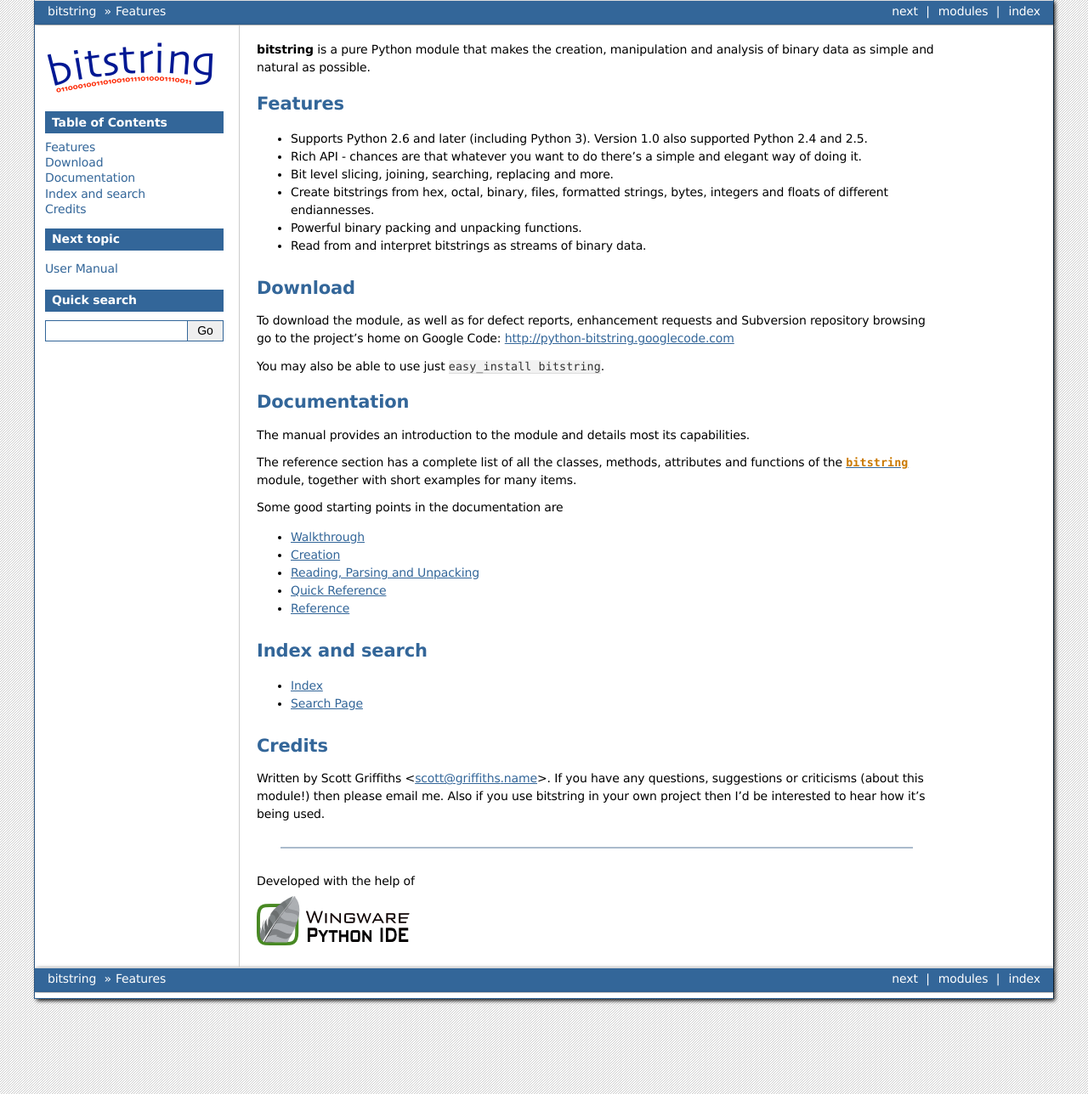
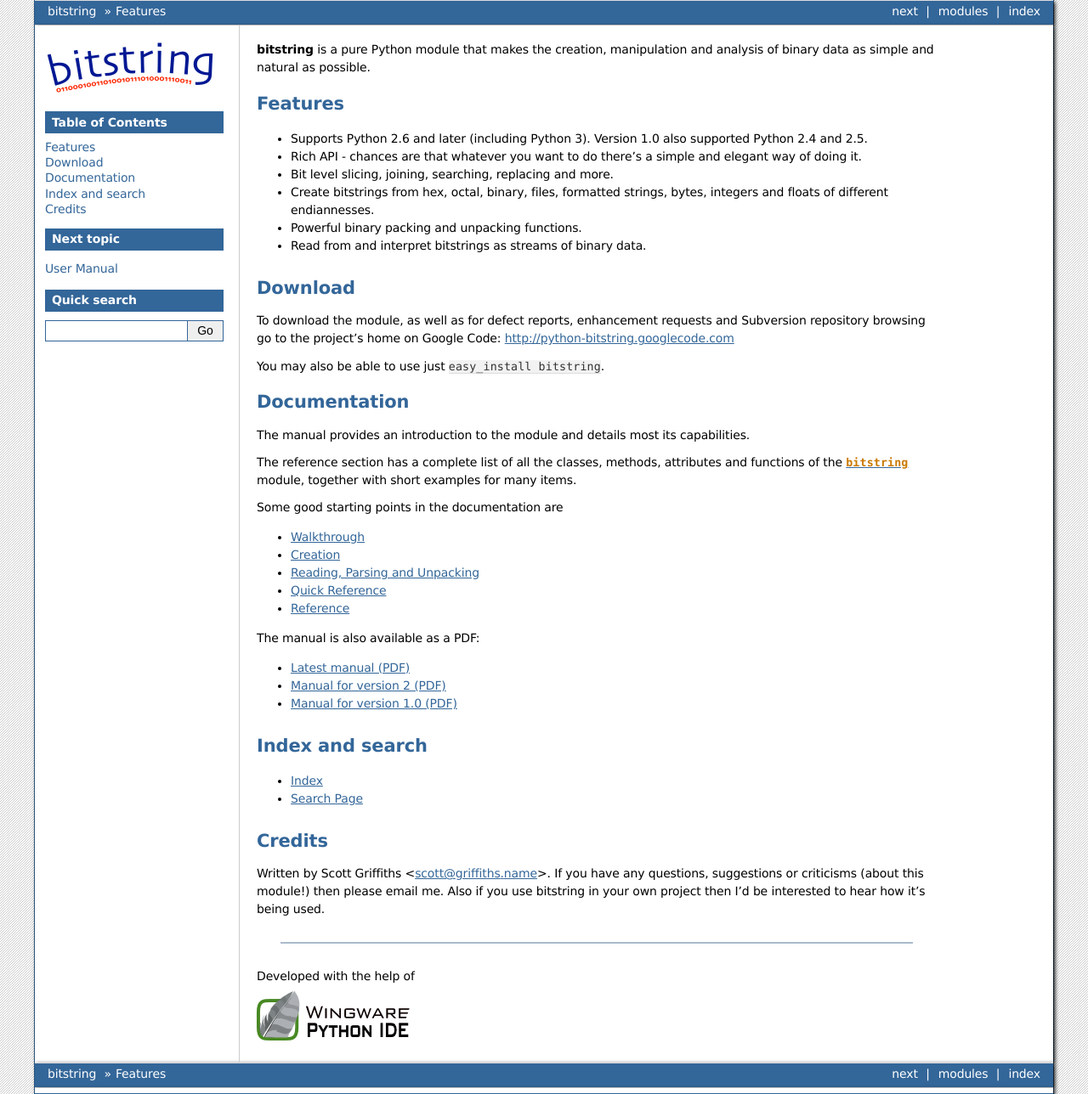
Before and after one commit to scott-griffiths/bitstring, a Sphinx documentation site: the page built from doc/index.rst, in a window 1280 px wide. Shown: the whole page at 85% size. Built offline with Sphinx 7.4.7, drawn with Linux system fonts in a browser that asks for light colours.

Commit message:
Some 3.0 documentation stuff.

```diff
--- a/doc/conf.py
+++ b/doc/conf.py
@@ -45,9 +45,9 @@
 # built documents.
 #
 # The short X.Y version.
-version = '2.2'
+version = '3.0'
 # The full version, including alpha/beta/rc tags.
-release = '2.2.0'
+release = '3.0.0'
 
 # The language for content autogenerated by Sphinx. Refer to documentation
 # for a list of supported languages.
--- a/doc/index.rst
+++ b/doc/index.rst
@@ -36,6 +36,11 @@
 * :ref:`quick_reference`
 * :ref:`reference`
 
+The manual is also available as a PDF:
+
+* `Latest manual (PDF) <http://python-bitstring.googlecode.com/svn/trunk/doc/bitstring_manual.pdf>`_
+* `Manual for version 2 (PDF) <http://python-bitstring.googlecode.com/svn/tags/bitstring-2.2.0/doc/bitstring_manual.pdf>`_
+* `Manual for version 1.0 (PDF) <http://python-bitstring.googlecode.com/svn/tags/bitstring-1.0.2/bitstring_manual.pdf>`_
 
 .. toctree::
    :hidden:
```
Also changed, not shown: doc/bitstring_logo.png.
